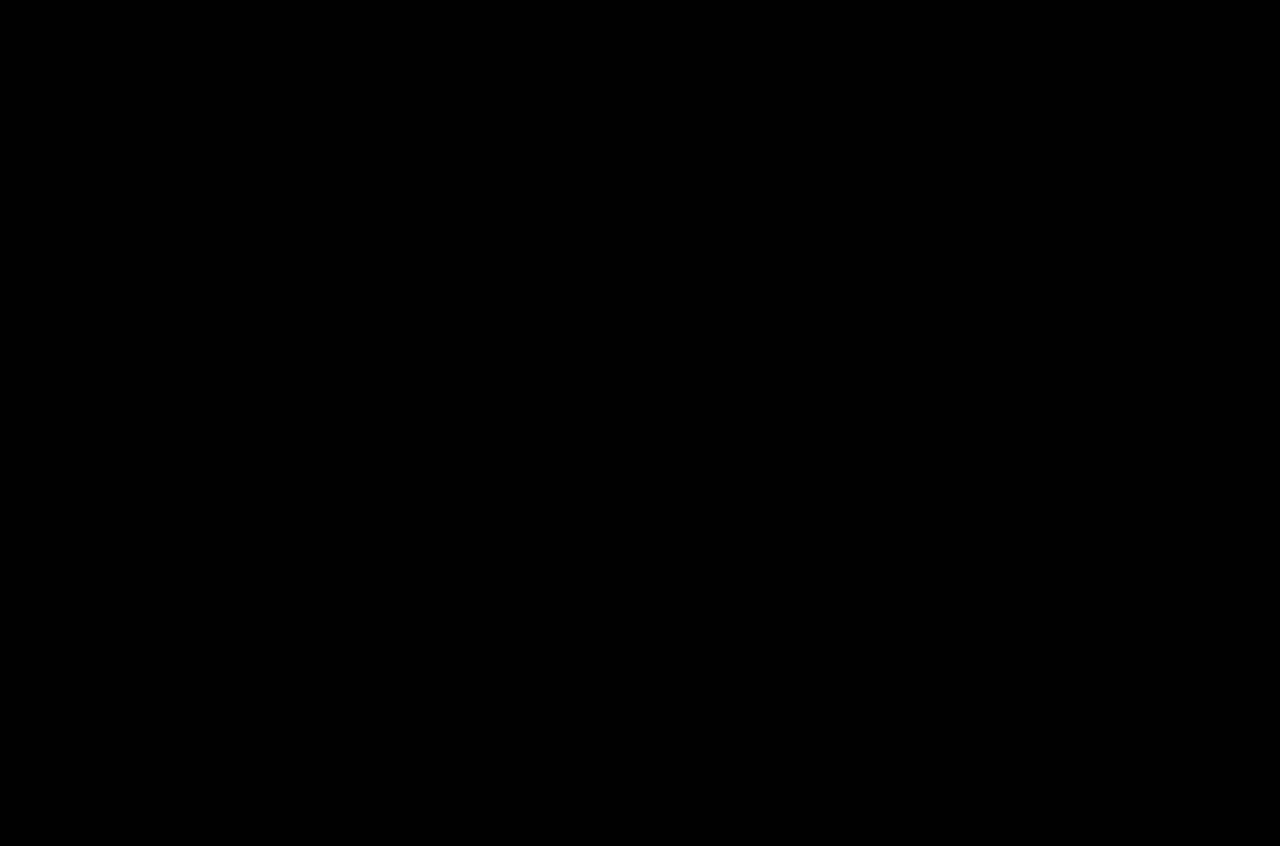
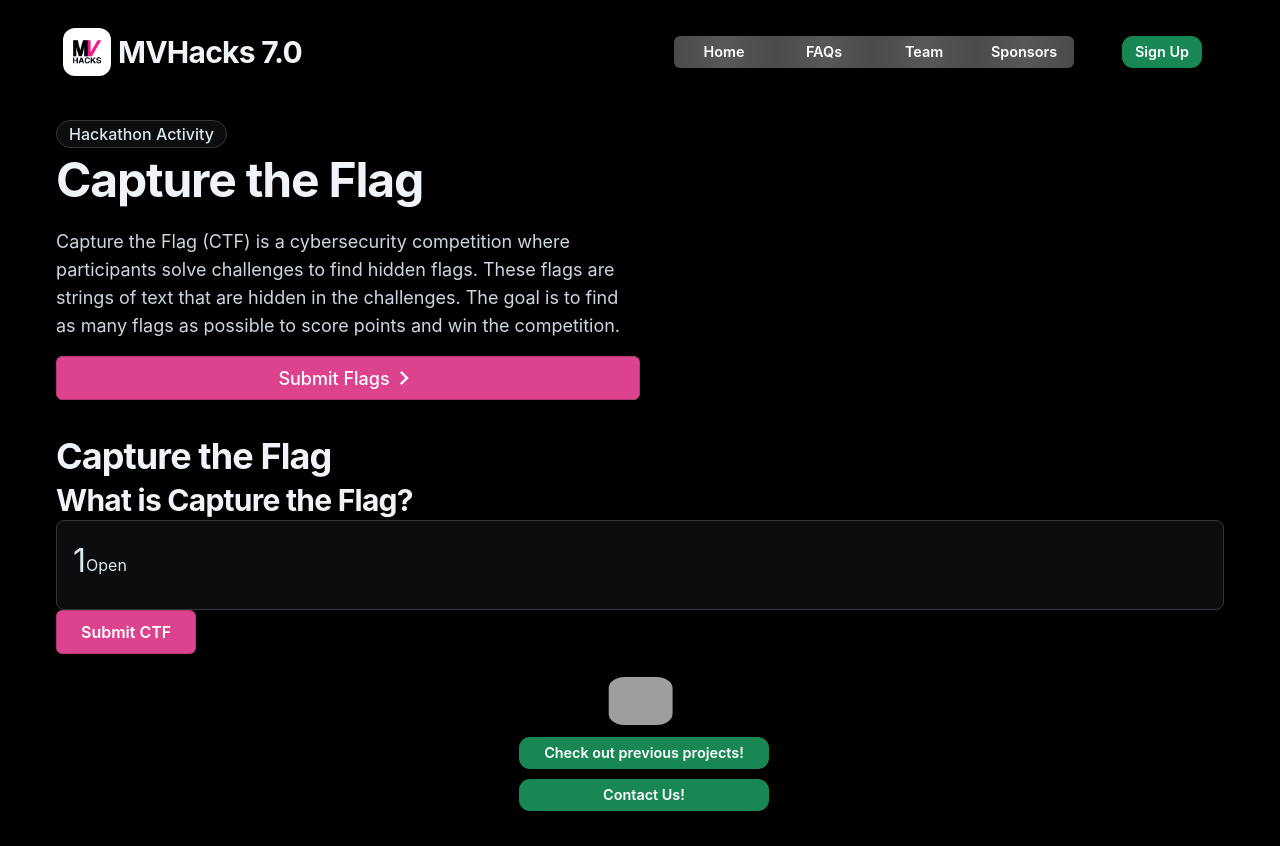
Before and after one commit to kitkatmia/website-7.0, a React (Create React App) app: page /ctf in a window 1280 px wide. Before the commit this address had no page. Before the commit the page ends 800 px from the top, so only its background shows below. Built offline with nearby package versions, Linux system fonts and the light colour scheme; grey boxes are pictures that could not be loaded.

Commit message:
half of ctf page

```diff
--- a/src/App.tsx
+++ b/src/App.tsx
@@ -9,6 +9,7 @@
 import {SignUp} from "./pages/SignUp";
 import { BrowserRouter, Route, Routes } from "react-router-dom";
 import Sponsorship from "./pages/Sponsorship";
+import Ctf from "./pages/Ctf";
 
 // TODO: change to pink color
 const palette = {
@@ -125,6 +126,7 @@
 
             <Route path="/team" element={<Team />}></Route>
             <Route path="/faqs" element={<Faq />}></Route>
+            <Route path="/ctf" element={<Ctf />}></Route>
             <Route path="/sponsorship" element={<Sponsorship />}></Route>
           </Routes>
         </BrowserRouter>
--- /dev/null
+++ b/src/pages/Ctf.tsx
@@ -0,0 +1,110 @@
+import Box from "@mui/joy/Box";
+import Section from "../components/Section";
+import NavBar from "../components/NavBar";
+import {Accordion, AccordionDetails, AccordionGroup, AccordionSummary, Card, Chip, Stack} from "@mui/joy";
+import Footer from "../components/Footer";
+import React from "react";
+import Typography from "@mui/joy/Typography";
+import Button from "@mui/joy/Button";
+import Header from "../components/Header";
+import IconButton from "@mui/joy/IconButton";
+import {ChevronRight} from "@mui/icons-material";
+
+const Ctf = () => {
+    return (
+        <div>
+            <Box>
+                <Section>
+                    <NavBar />
+                </Section>
+                <Section>
+                    <div className={"two-col"}>
+                        <Box>
+                            <Chip size="lg" variant="outlined" color="neutral">
+                                Hackathon Activity
+                            </Chip>
+                            <Typography
+                                level="h1"
+                                fontWeight="xl"
+                                fontSize="clamp(1.875rem, 1.3636rem + 2.1818vw, 3rem)"
+                            >Capture the Flag</Typography>
+                            <Typography fontSize="lg" textColor="text.secondary" lineHeight="lg" paddingTop={2} paddingBottom={2}>
+                                Capture the Flag (CTF) is a cybersecurity competition where participants solve challenges to find hidden flags. These flags are strings of text that are hidden in the challenges. The goal is to find as many flags as possible to score points and win the competition.
+                            </Typography>
+                            {/*<Box*/}
+                            {/*  action="https://api.web3forms.com/submit"*/}
+                            {/*  method="POST"*/}
+                            {/*  component="form"*/}
+                            {/*  sx={{*/}
+                            {/*    display: "flex",*/}
+                            {/*    gap: 1,*/}
+                            {/*    my: 2,*/}
+                            {/*    alignSelf: "stretch",*/}
+                            {/*    flexBasis: "80%",*/}
+                            {/*  }}*/}
+                            {/*>*/}
+                            {/*  <input*/}
+                            {/*    type="hidden"*/}
+                            {/*    name="access_key"*/}
+                            {/*    value="50e99b85-f308-4801-9635-b6e5c1459742"*/}
+                            {/*  />*/}
+                            {/*Access key is public anyway*/}
+                            {/*<input type="hidden" name="subject" value="New sign-up" />*/}
+                            {/*<input*/}
+                            {/*  type="hidden"*/}
+                            {/*  name="redirect"*/}
+                            {/*  value="https://web3forms.com/success"*/}
+                            {/*/>*/}
+                            {/*<input*/}
+                            {/*  type="checkbox"*/}
+                            {/*  name="botcheck"*/}
+                            {/*  id=""*/}
+                            {/*  style={{ display: "none" }}*/}
+                            {/*/>*/}
+                            {/*<Input*/}
+                            {/*  required*/}
+                            {/*  autoFocus={true}*/}
+                            {/*  id="email"*/}
+                            {/*  name="email"*/}
+                            {/*  type="email"*/}
+                            {/*  size="lg"*/}
+                            {/*  placeholder="Get notified"*/}
+                            {/*  sx={{ flex: "auto" }}*/}
+                            {/*/>*/}
+                            <IconButton size="lg" variant="solid" color="primary" sx={{width: "100%"}} onClick={() => {
+                                window.location.href = "https://forms.gle/bTZHFPv4Tc1KTrYJ9"
+                            }}>
+                                Submit Flags
+                                <ChevronRight />
+                            </IconButton>
+                            {/*</Box>*/}
+                        </Box>
+                    </div>
+
+                </Section>
+
+                <Section>
+                    <Typography level={"h1"}>
+                        Capture the Flag
+                    </Typography>
+                    <Typography level={"h2"}>
+                        What is Capture the Flag?
+                    </Typography>
+                    <Typography>
+                    </Typography>
+                    <Card>
+                        <Stack direction={"row"}>
+                            <span style={{fontSize: "xx-large"}}>1</span>
+                            <p>Open </p>
+                        </Stack>
+                    </Card>
+                    <Button size={"lg"} >Submit CTF</Button>
+                </Section>
+
+                <Footer></Footer>
+            </Box>
+        </div>
+
+    );
+};
+export default Ctf;
```
